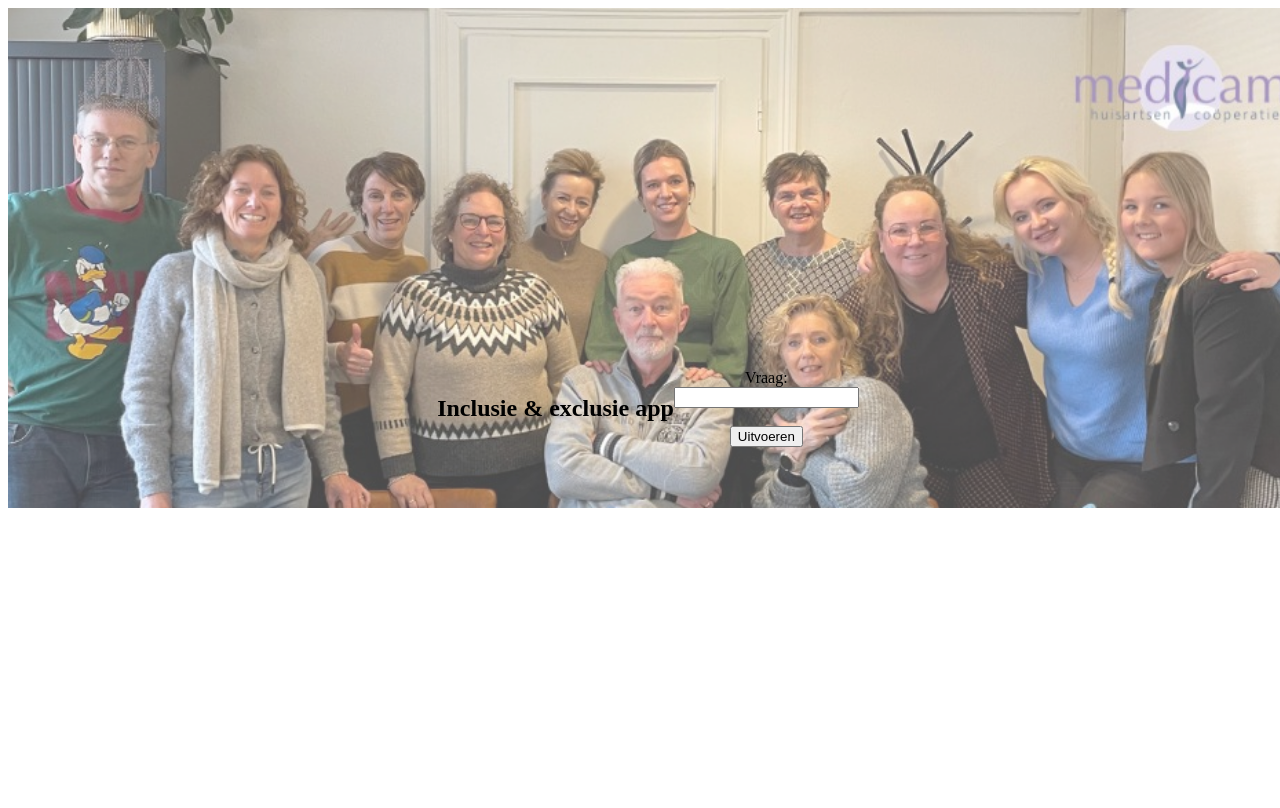
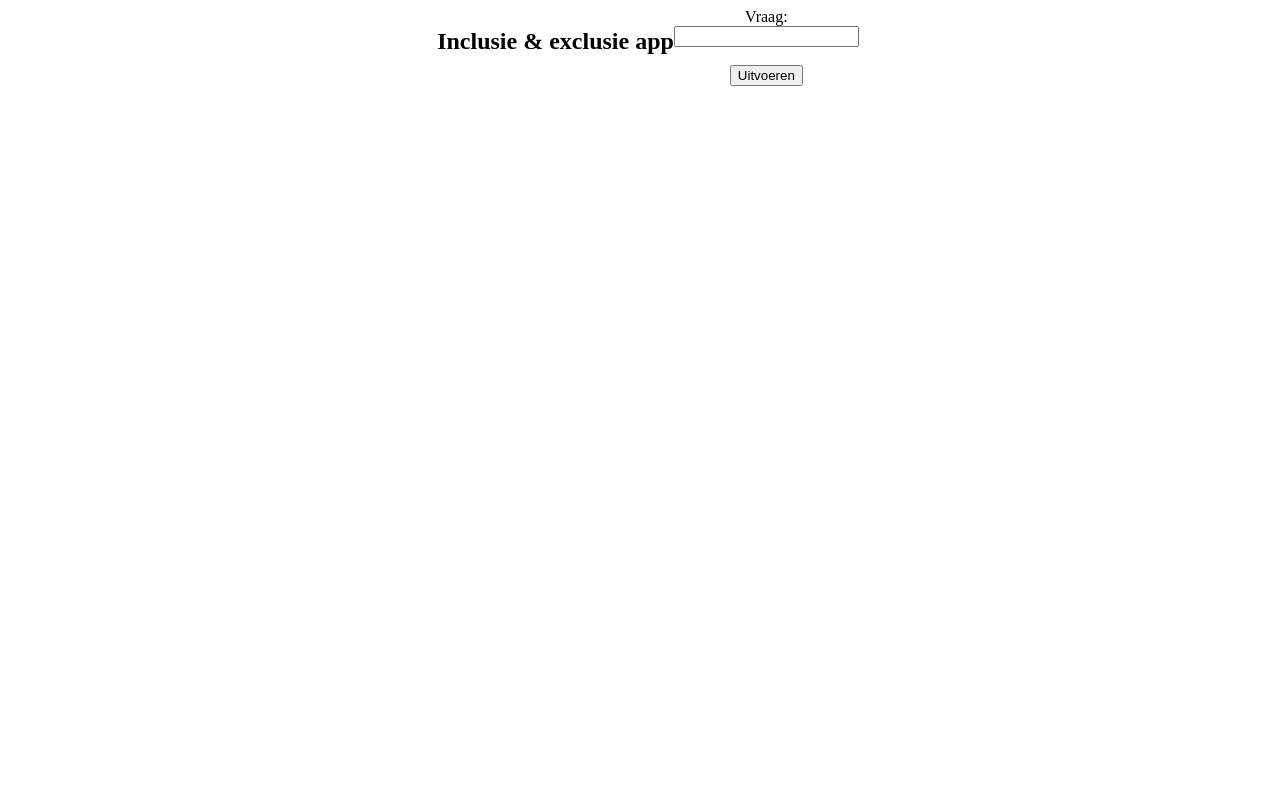
Before and after one commit to EwoutVBI/ai-medicamus, a Flask app: page / in a window 1280 px wide. Run offline with Flask 2, Linux system fonts and the light colour scheme.

Commit message:
More styling

```diff
--- a/templates/index.html
+++ b/templates/index.html
@@ -24,7 +24,7 @@
     .background-image:before {
             content: "";
             position: absolute;
-            top: 0;
+            top: 100;
             left: 0;
             right: 0;
             bottom: 0;
@@ -36,7 +36,7 @@
     .center-form {
             display: flex;
             justify-content: center;
-            align-items: center;
+            align-items: flex-start;
             height: 100vh;
         }
     form {
```
